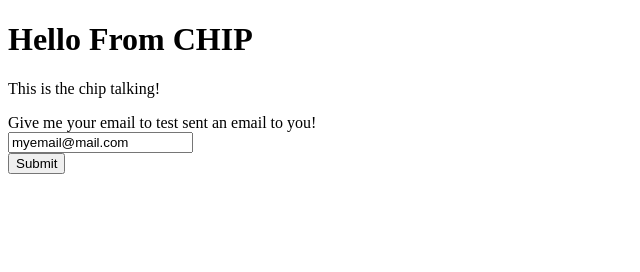
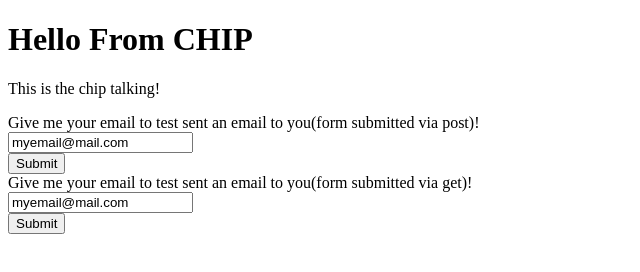
Before and after one commit to harrypower/CHIP-cgi-example, a plain HTML site: page index.html in a window 1280 px wide. Shown: the whole page, without its empty margins (0-640 px from the left). Drawn offline with Linux system fonts and the light colour scheme.

Commit message:
added get method cgi and html

```diff
--- a/index.html
+++ b/index.html
@@ -7,7 +7,13 @@
 <p>This is the chip talking!</p>
 
 <form action="/cgi-bin/Gforthmail.cgi" method="post">
-Give me your email to test sent an email to you!<br>
+Give me your email to test sent an email to you(form submitted via post)!<br>
+  <input type="text" name="Eaddress" value="myemail@mail.com"><br>
+  <input type="submit" value="Submit">
+</form>
+
+<form action="/cgi-bin/Gforthmailget.cgi" method="get">
+Give me your email to test sent an email to you(form submitted via get)!<br>
   <input type="text" name="Eaddress" value="myemail@mail.com"><br>
   <input type="submit" value="Submit">
 </form>
```
Also changed, not shown: 2 other files.
